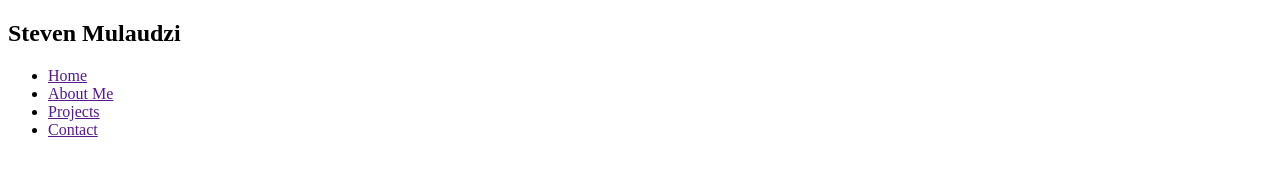
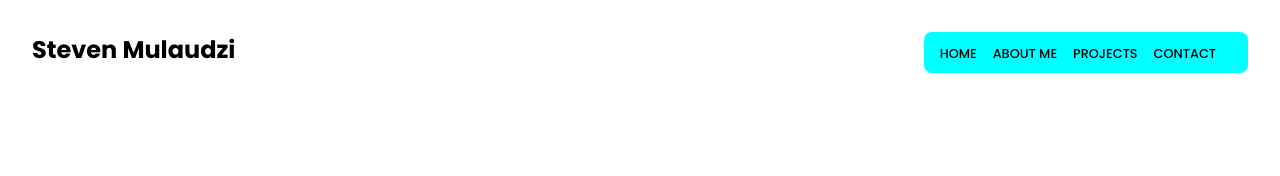
Before and after one commit to SMMHosting/my_profile, a plain HTML site: page index.html in a window 1280 px wide. Drawn offline with Linux system fonts and the light colour scheme.

Commit message:
Updated NavBar

```diff
--- a/index.html
+++ b/index.html
@@ -8,11 +8,15 @@
     <title>Steven Mulaudzi</title>
   </head>
   <body>
-    <section>
+    <!-- NavBar -->
+    <section class="top_section">
+      <!-- Logo -->
       <div class="logo">
         <h1>Steven <span>Mulaudzi</span></h1>
       </div>
-      <nav class="bav_bar">
+      <!-- End Logo -->
+      <!-- NavList -->
+      <nav>
         <ul class="nav_all">
           <li class="nav_item"><a href="" class="nav_link">Home</a></li>
           <li class="nav_item"><a href="" class="nav_link">About Me</a></li>
@@ -20,7 +24,9 @@
           <li class="nav_item"><a href="" class="nav_link">Contact</a></li>
         </ul>
       </nav>
+      <!-- End NavList -->
     </section>
+    <!-- End NavBar -->
 
     <script src="script.js"></script>
   </body>
--- a/style.css
+++ b/style.css
@@ -0,0 +1,41 @@
+@import url("https://fonts.googleapis.com/css2?family=Poppins:ital,wght@0,100;0,200;0,300;0,500;0,700;1,100;1,300;1,700&display=swap");
+
+* {
+  margin: 0;
+  padding: 0;
+  box-sizing: border-box;
+}
+
+body {
+  font-size: 16px;
+  font-family: "Poppins", sans-serif;
+}
+
+/* NavBar  */
+.top_section {
+  display: flex;
+  justify-content: space-between;
+  padding: 2em;
+}
+
+nav ul {
+  display: flex;
+  background-color: aqua;
+  padding: 0.5em 1em;
+  border-radius: 0.5em;
+  width: 100%;
+  margin: 0 auto;
+}
+
+nav li {
+  margin-right: 1em;
+  list-style: none;
+}
+
+nav a {
+  text-decoration: none;
+  text-transform: uppercase;
+  color: black;
+  font-size: 0.8rem;
+}
+/* End NavBar */
```
